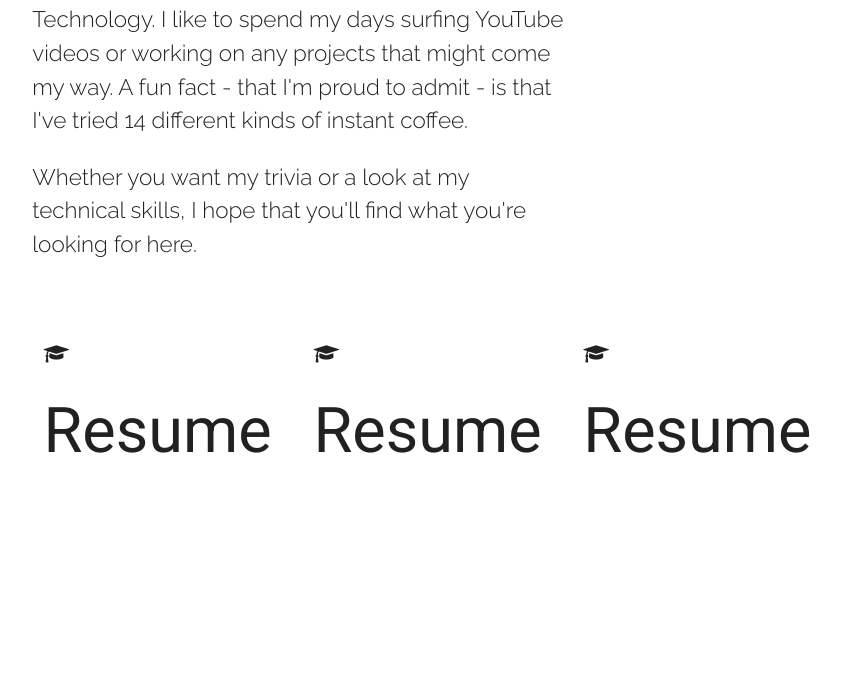
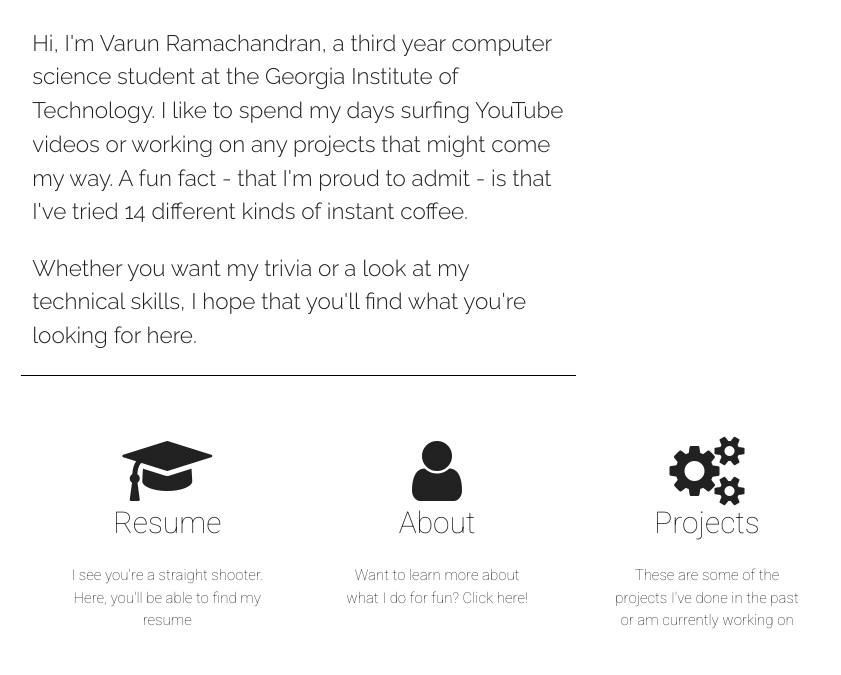
Before and after one commit to R-Varun/PersonalWebsite, a website: page static/index.html in a window 1280 px wide. Shown: the part 2032-2707 px from the top of the page, without its empty margins (246-1087 px from the left). Before the commit the page ends 2562 px from the top, so only its background shows below. Drawn offline with nearby package versions, Linux system fonts and the light colour scheme; a script that the page names is missing.

Commit message:
changes to content

```diff
--- a/static/index.html
+++ b/static/index.html
@@ -66,15 +66,20 @@
                     <div class="col s4 resume bcard">
                         <i class="fa fa-graduation-cap" aria-hidden="true"></i>
                         <h1> Resume </h1>
+                        <p> I see you're a straight shooter. Here, you'll be able to find my resume</p>
 
                     </div>
                     <div class="col s4 about bcard">
-                        <i class="fa fa-graduation-cap" aria-hidden="true"></i>
-                        <h1> Resume </h1>
+                        <i class="fa fa-user" aria-hidden="true"></i>
+                        <h1> About </h1>
+                        <p>Want to learn more about what I do for fun? Click here!</p>
+
                     </div>
                     <div class="col s4 projects bcard">
-                        <i class="fa fa-graduation-cap" aria-hidden="true"></i>
-                        <h1> Resume </h1>
+                        <i class="fa fa-cogs" aria-hidden="true"></i>
+                        <h1> Projects </h1>
+                        <p>These are some of the projects I've done in the past or am currently working on</p>
+
                     </div>
                  </div>
 
--- a/static/style.css
+++ b/static/style.css
@@ -75,6 +75,8 @@ body {
     font-family: 'Raleway', sans-serif;
     font-weight: 300;
     font-size:1.5rem;
+
+    border-bottom: thin #000000 solid;
 }
 
 .portrait {
@@ -83,5 +85,21 @@ body {
 }
 
 .bcard i{
-    font-size: 20px;
+    font-size: 70px;
 }
+.bcard {
+    text-align: center;
+
+}
+
+.bcard h1{
+    margin-top:0;
+    font-size: 2rem;
+    font-family: 'Roboto', sans-serif;
+    font-weight: 100;
+}
+.bcard p{
+padding: 10%;
+    padding-top:0;
+
+}
```
